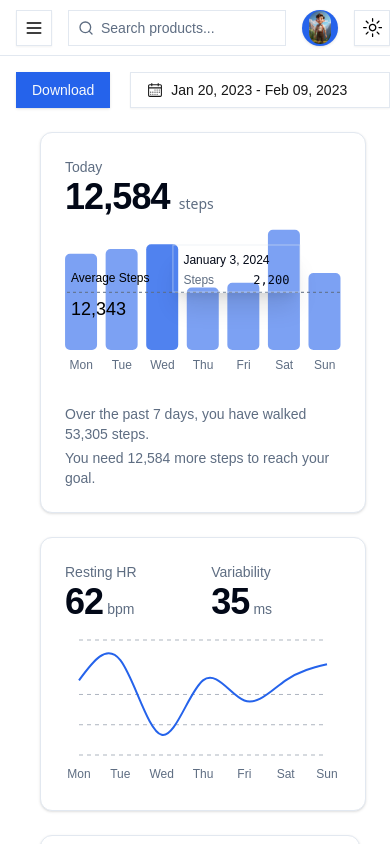
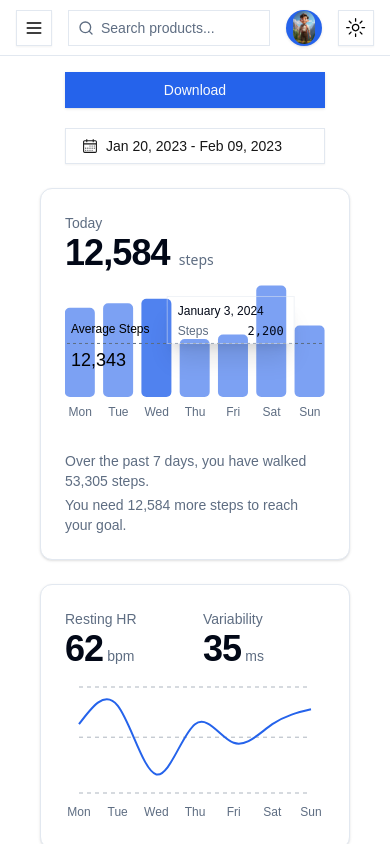
Before and after one commit to banitalebi/data-visualization-dashboard, a Next.js app: page / in a window 390 px wide. Shown: the top 844 px of the page. Built offline with nearby package versions, Linux system fonts and the light colour scheme.

Commit message:
style-updated

```diff
--- a/src/components/Dashboard.tsx
+++ b/src/components/Dashboard.tsx
@@ -70,7 +70,7 @@
         <Sidebar />
         <main className="flex flex-1 flex-col gap-4 p-4 lg:gap-6 lg:p-6  dark:bg-gray-900">
           <div className="flex flex-col items-center">
-            <div className="flex flex-row gap-5">
+            <div className="flex flex-col gap-5 md:flex-row">
               <Button className="dark:bg-black">Download</Button>
               <CalendarDateRangePicker />
             </div>
```
